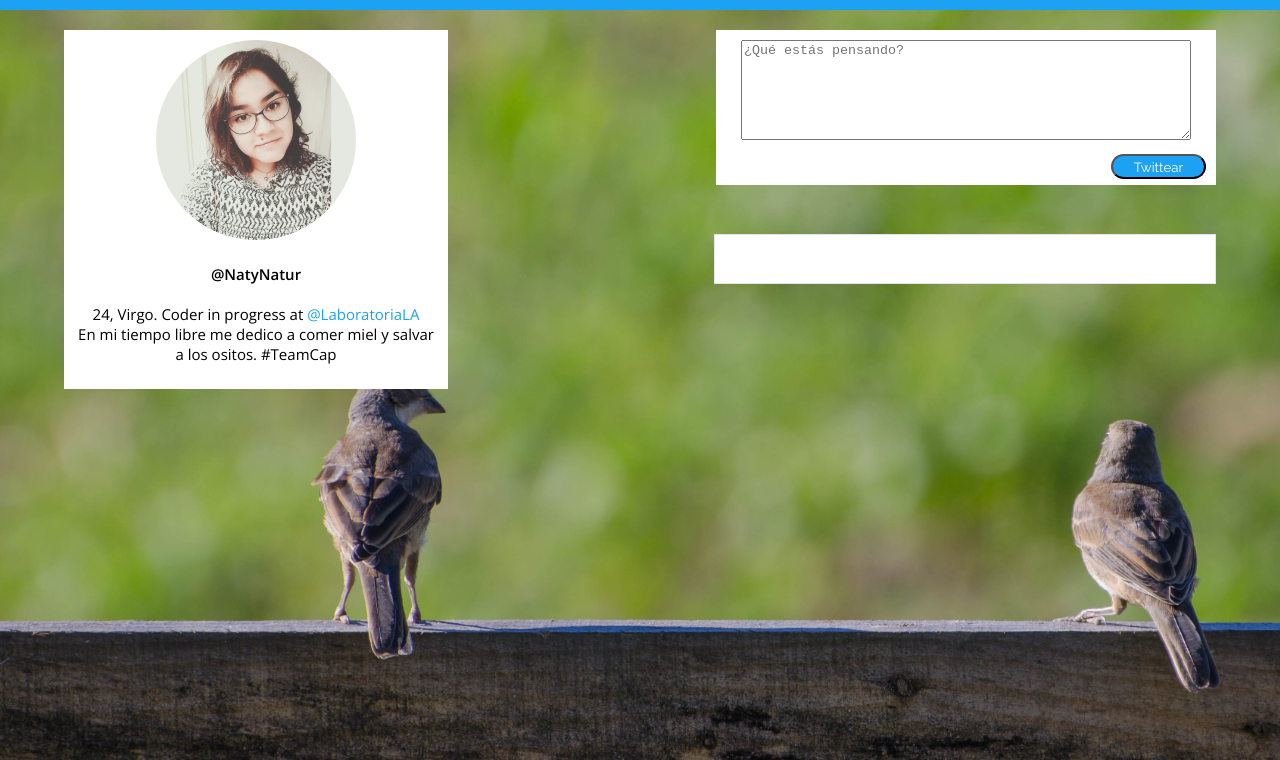
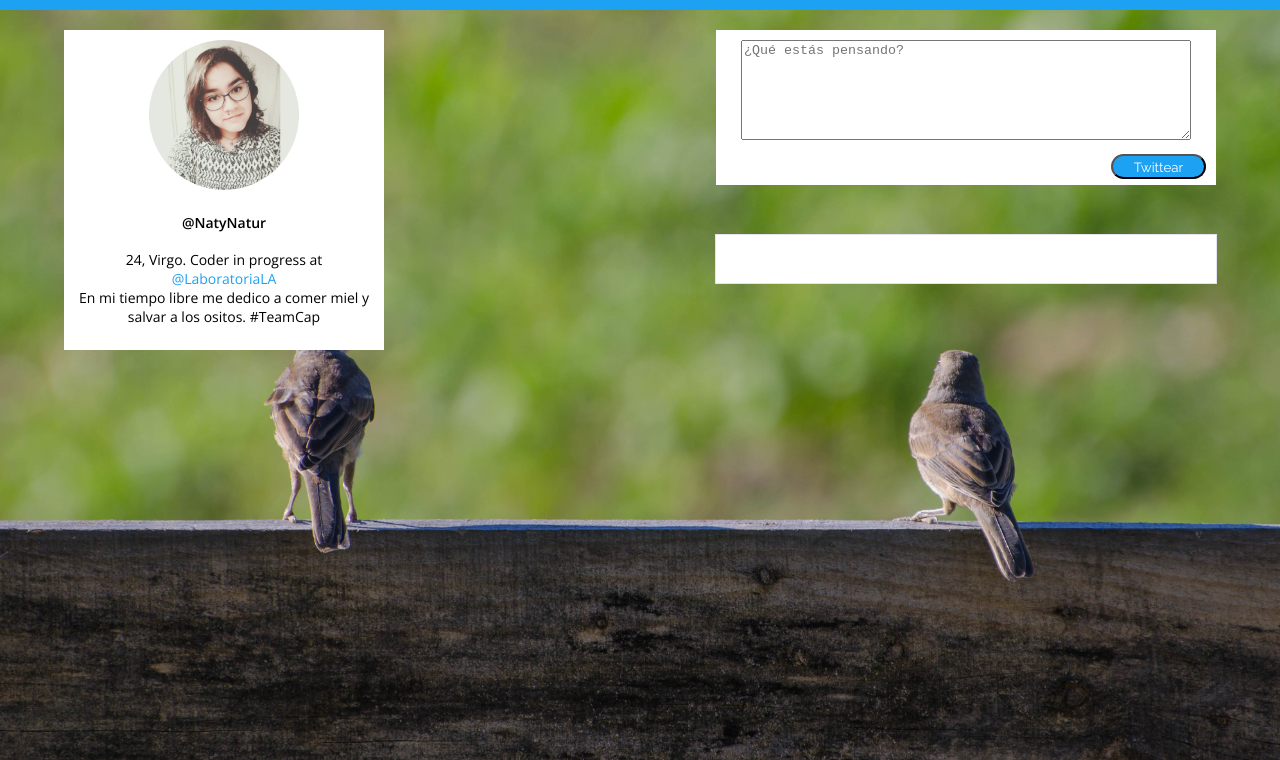
Before and after one commit to NatyNatur/twitter, a plain HTML site: page index.html in a window 1280 px wide. Both pictures are taken after a click on the button "Twittear". Shown: the part 40-800 px from the top of the page. Drawn offline with nearby package versions, Linux system fonts and the light colour scheme.

Commit message:
estancada en versión 0.0.2

```diff
--- a/assets/css/main.css
+++ b/assets/css/main.css
@@ -6,7 +6,7 @@
 body {
 	margin: 0;
 	width: 100%;
-	height: 1000px;
+	height: 100%;
 	text-align: center;
 }
 
@@ -14,7 +14,8 @@ body {
 	background-image: url(../img/img6.jpg);
 	background-size: cover;
 	background-repeat: no-repeat;
-	height: 1000px;
+	height: 800px;
+	background-position: fixed;
 }
 
 header {
@@ -40,17 +41,17 @@ header > h1 {
 }
 
 .profile {
-	max-width: 30%;
+	max-width: 25%;
 	text-align:center;
 	font-family: 'Open Sans', sans-serif;
 	background-color: #FFF;
 	padding: 10px;
-	font-size: 15px;
+	font-size: 14px;
 	position: fixed;
 }
 
 .profile > img {
-	max-width: 200px;
+	max-width: 150px;
 	height: auto;
 	border-radius: 10em;
 }
@@ -74,6 +75,10 @@ header > h1 {
 	margin: 10px;
 }
 
+#counter {
+	margin-left: 290px;
+}
+
 #btn {
 	background-color: #1DA1F2;
 	width: 95px;
@@ -94,6 +99,6 @@ header > h1 {
 	background-color: #FFF;
 	width:500px;
 	margin: 20px auto;
-	margin-right: 65px;
+	margin-right: 5%;
 	font-family: 'Raleway', sans-serif;
 }
--- a/assets/js/app.js
+++ b/assets/js/app.js
@@ -1,35 +1,50 @@
 var pressButton = document.getElementById('btn');
+var counting = document.getElementById('counter');
+var textArea = document.getElementById('tweetbox');
+var tweetLength = textArea.value.trim().length;
+
 
 pressButton.addEventListener('click', function (){
 	//tenemos que tomar el texto ingresado en el textarea
-	var comments = document.getElementById('tweetbox').value;
+	var tweets = document.getElementById('tweetbox').value;
 
 	//limpiar el textarea
 	document.getElementById('tweetbox').value = '';
 
-	//contenedor que esta en el html
+	//contenedor que está en el html
 	var cont = document.getElementById('tweet-cont');
 
 	//creamos el div que contiene cada comentario
-	var newComments = document.createElement('div');
+	var newTweets = document.createElement('div');
 
-	//crear checkbox
-	var trash = document.createElement('i');
-	trash.classList.add('fa', 'fa-trash', 'trash'); // 'trash' está definida en el css
 	//nodos de texto del textarea
-	var textNewComment = document.createTextNode(comments);
+	var textNewTweet = document.createTextNode(tweets);
 
-	var contenedorElemento = document.createElement('p');
-	contenedorElemento.appendChild(textNewComment);
-	newComments.appendChild(trash);
-	newComments.appendChild(contenedorElemento);
-
-	cont.appendChild(newComments);
-
+	var tweetContainer = document.createElement('p');
+	tweetContainer.appendChild(textNewTweet);
+	newTweets.appendChild(tweetContainer);
+	cont.appendChild(newTweets);
 });
 
-/*function uploadingtweet() {
-    btn.addEventListener("click", enviar);
-    textArea.addEventListener("keyup", validar);
-    textArea.addEventListener("keydown", growing);
-}*/
+
+textArea.onkeydown = function() {
+		//iniciando contador
+		var counter = 140;
+		//contador de carácteres
+		var tweetLong = counter - tweetLength;
+		//dándole el valor al contador
+		counting.innerHTML = tweetLong;
+	};
+
+
+/*
+var time = function timeOfTweet(); {
+    var d = new Date();
+    var n = d.toLocaleTimeString();
+    var timeOf = document.createElement('p');
+	timeOf.classList.add('time')
+	document.getElementByClassName('time').innerHTML = n;
+    newTweets.appendChild(timeOf);
+};
+
+*/
--- a/index.html
+++ b/index.html
@@ -20,6 +20,7 @@
 			</div>
 			<div class="tweeting">
 				<textarea name="tweet" id="tweetbox" placeholder="¿Qué estás pensando?"></textarea> <br>
+				<span id="counter"></span>
 				<button type="button" id="btn">Twittear</button>
 			</div>
 		</section>
```
Also changed, not shown: 1 other file.
